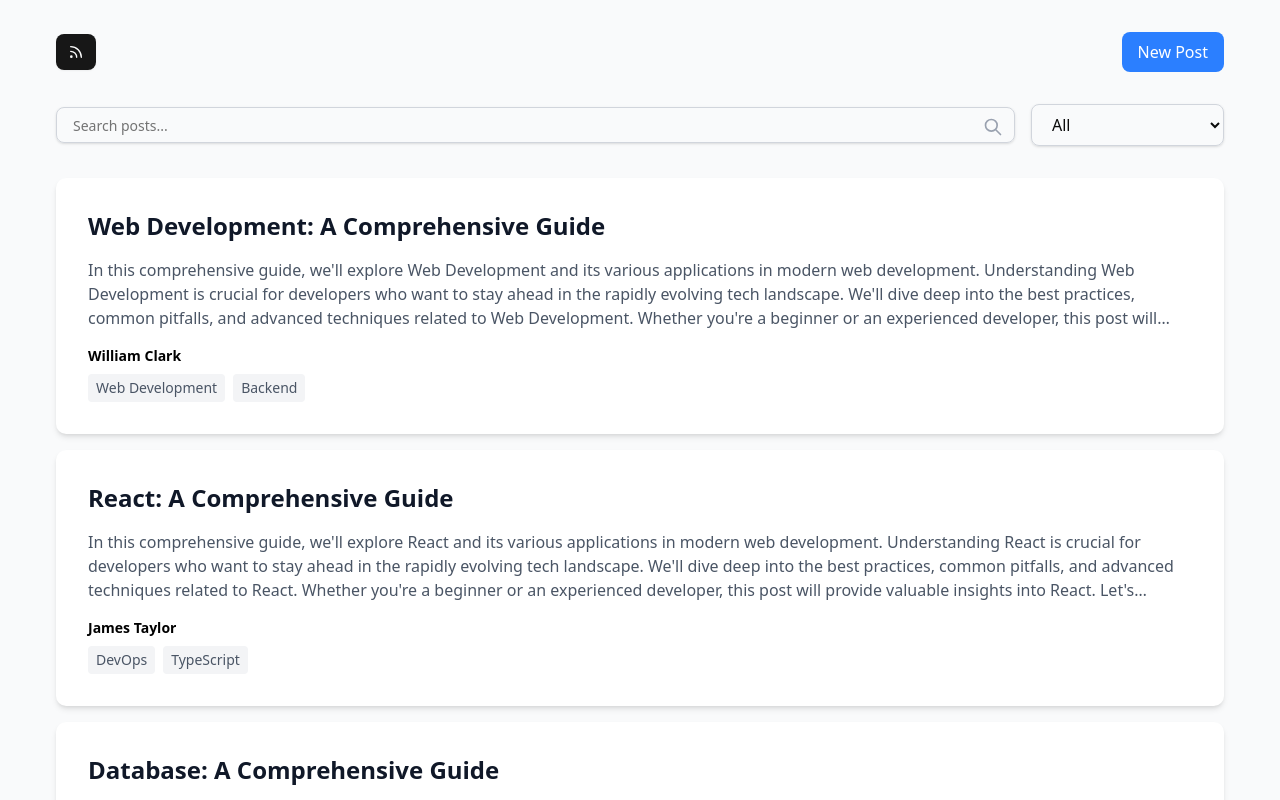
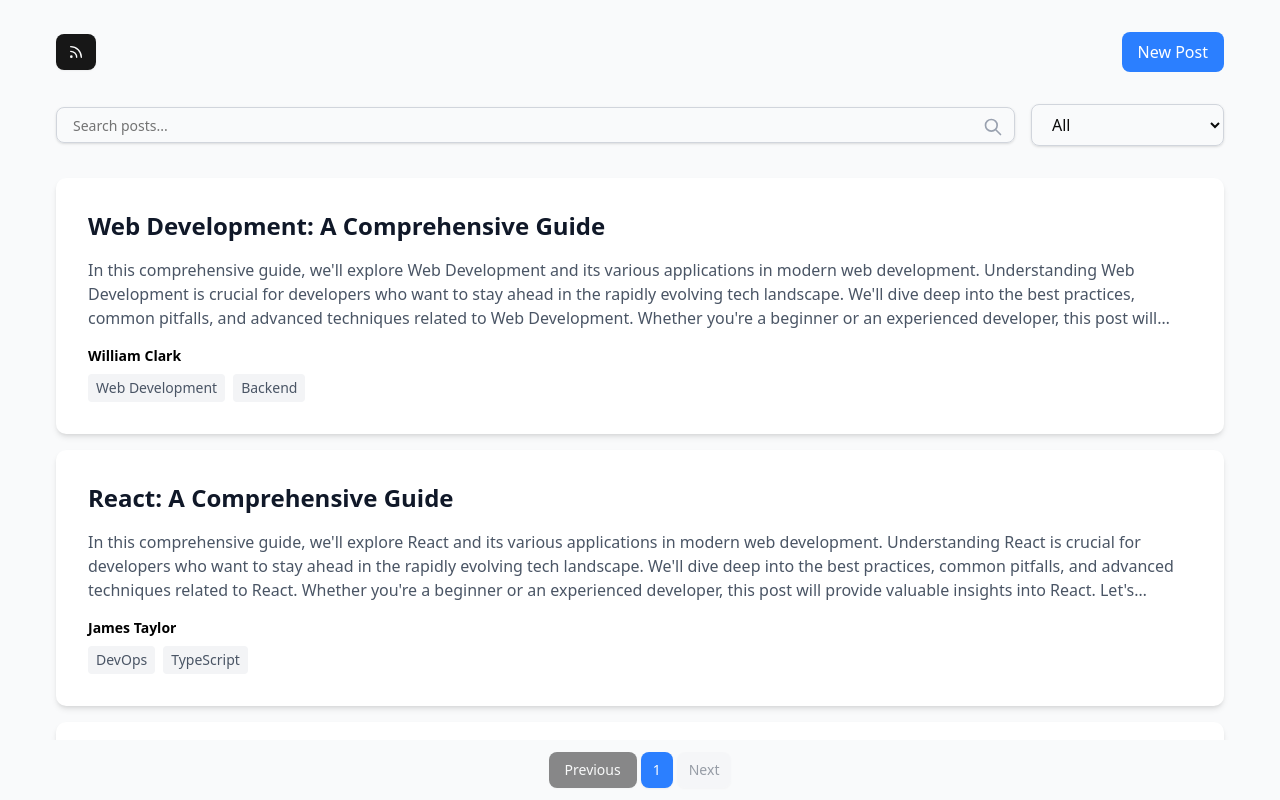
Before and after one commit to Kwabs-97/mn-blog-posts, a Next.js app: page / in a window 1280 px wide. Shown: the top 800 px of the page. Built offline with nearby package versions, Linux system fonts and the light colour scheme; data requests are answered from the project's data file.

Commit message:
restructured

```diff
--- a/src/app/page.js
+++ b/src/app/page.js
@@ -108,14 +108,13 @@ export default function Home() {
           )}
         </main>
       </div>
-      <footer>
-        <div className="sticky bottom-0 bg-gray-50 dark:bg-gray-900 dark:border-gray-700 py-3">
-          <Pagination
-            currentPage={page}
-            totalPages={totalPages}
-            onPageChange={handlePageChange}
-          />
-        </div>
+
+      <footer className="sticky bottom-0 bg-gray-50 dark:bg-gray-900 dark:border-gray-700 py-3">
+        <Pagination
+          currentPage={page}
+          totalPages={totalPages}
+          onPageChange={handlePageChange}
+        />
       </footer>
     </div>
   );
```
